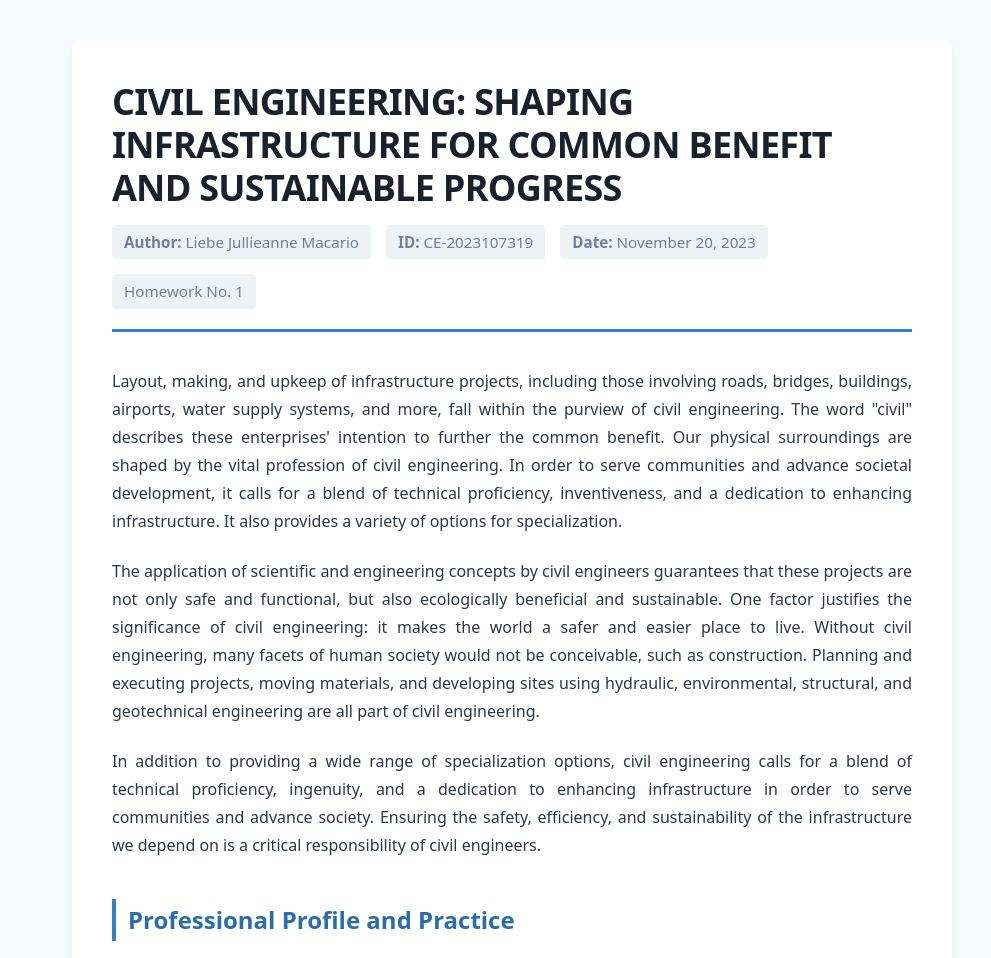
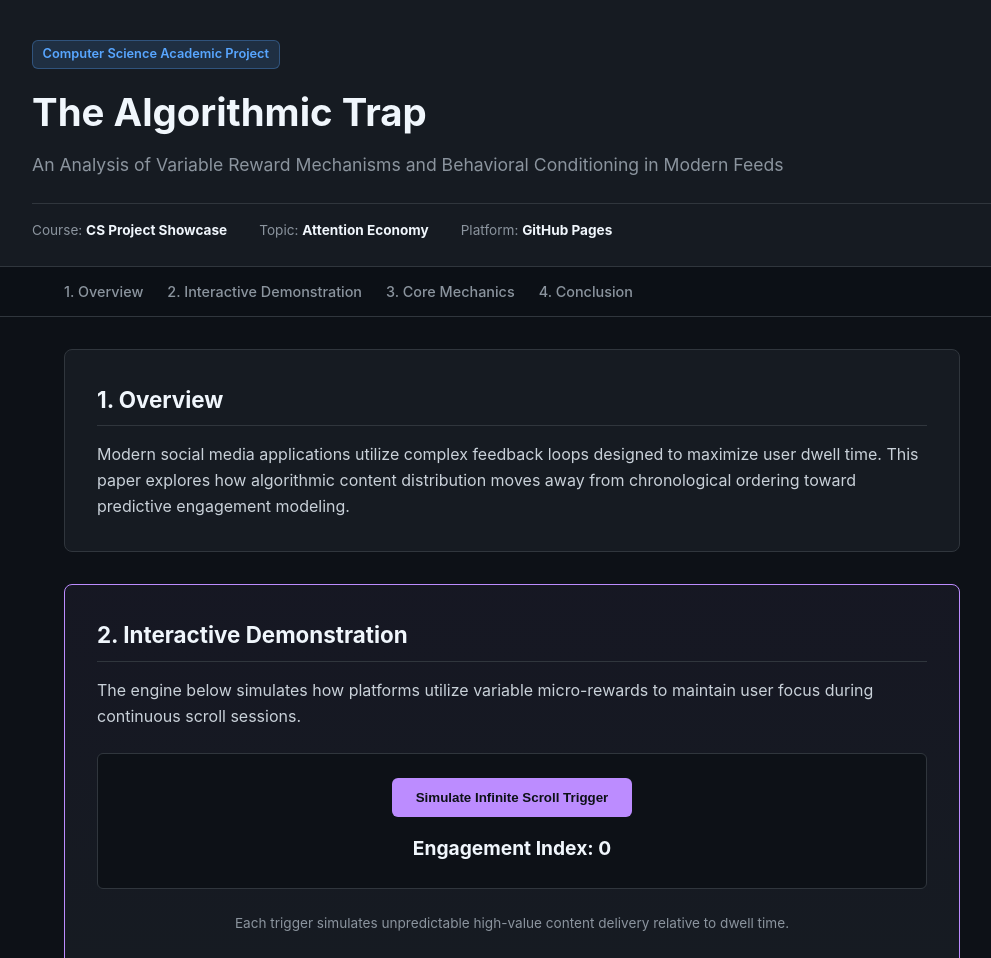
Before and after one commit to liebejullieannemacario/CS30-8P-docs, a plain HTML site: page index.html in a window 1280 px wide. Shown: the top 958 px of the page, without its empty margins (128-1119 px from the left). Drawn offline with Linux system fonts and the light colour scheme.

Commit message:
Update content

```diff
--- a/index.html
+++ b/index.html
@@ -3,192 +3,271 @@
 <head>
   <meta charset="UTF-8">
   <meta name="viewport" content="width=device-width, initial-scale=1.0">
-    <meta name="description" content="Civil Engineering: Shaping infrastructure for common benefit and sustainable progress.">
-    <title>Civil Engineering: Sustainable Progress</title>
+  <title>The Algorithmic Trap | Academic Project Showcase</title>
   <style>
+    :root {
+      --bg: #0d1117;
+      --card-bg: #161b22;
+      --border: #30363d;
+      --accent: #58a6ff;
+      --accent-purple: #bc8cff;
+      --text: #c9d1d9;
+      --text-bold: #f0f6fc;
+      --text-muted: #8b949e;
+    }
+
+    * { box-sizing: border-box; margin: 0; padding: 0; }
+
     body {
-            font-family: system-ui, -apple-system, BlinkMacSystemFont, 'Segoe UI', Roboto, Oxygen, Ubuntu, Cantarell, sans-serif;
-            line-height: 1.75;
-            color: #2d3748;
-            background-color: #f7fafc;
-            margin: 0;
-            padding: 0;
+      font-family: -apple-system, BlinkMacSystemFont, "Segoe UI", Roboto, Helvetica, Arial, sans-serif;
+      background-color: var(--bg);
+      color: var(--text);
+      line-height: 1.6;
     }
-        .main-container {
-            max-width: 800px;
-            margin: 40px auto;
-            padding: 40px;
-            background-color: #ffffff;
+
+    /* Top Metadata Header */
+    header {
+      background: var(--card-bg);
+      border-bottom: 1px solid var(--border);
+      padding: 2.5rem 2rem 1.5rem;
+    }
+
+    .header-container {
+      max-width: 960px;
+      margin: 0 auto;
+    }
+
+    .meta-badge {
+      display: inline-block;
+      background: rgba(88, 166, 255, 0.15);
+      color: var(--accent);
+      border: 1px solid rgba(88, 166, 255, 0.3);
+      padding: 0.2rem 0.6rem;
+      border-radius: 6px;
+      font-size: 0.8rem;
+      font-weight: 600;
+      margin-bottom: 0.8rem;
+    }
+
+    h1 {
+      font-size: 2.4rem;
+      color: var(--text-bold);
+      margin-bottom: 0.5rem;
+    }
+
+    .subtitle {
+      color: var(--text-muted);
+      font-size: 1.1rem;
+      margin-bottom: 1.5rem;
+    }
+
+    .author-bar {
+      display: flex;
+      gap: 2rem;
+      font-size: 0.85rem;
+      color: var(--text-muted);
+      border-top: 1px solid var(--border);
+      padding-top: 1rem;
+    }
+
+    .author-bar span strong { color: var(--text-bold); }
+
+    /* Sticky Navigation */
+    nav {
+      position: sticky;
+      top: 0;
+      background: rgba(13, 17, 23, 0.9);
+      backdrop-filter: blur(8px);
+      border-bottom: 1px solid var(--border);
+      z-index: 10;
+    }
+
+    .nav-container {
+      max-width: 960px;
+      margin: 0 auto;
+      display: flex;
+      gap: 1.5rem;
+      padding: 0.8rem 2rem;
+    }
+
+    .nav-container a {
+      color: var(--text-muted);
+      text-decoration: none;
+      font-size: 0.9rem;
+      font-weight: 500;
+      transition: color 0.2s;
+    }
+
+    .nav-container a:hover { color: var(--accent); }
+
+    /* Page Layout */
+    main {
+      max-width: 960px;
+      margin: 2rem auto 4rem;
+      padding: 0 2rem;
+    }
+
+    .section-card {
+      background: var(--card-bg);
+      border: 1px solid var(--border);
       border-radius: 8px;
-            box-shadow: 0 4px 6px rgba(0, 0, 0, 0.05);
+      padding: 2rem;
+      margin-bottom: 2rem;
     }
-        header {
-            border-bottom: 3px solid #3182ce;
-            padding-bottom: 20px;
-            margin-bottom: 35px;
+
+    .section-card h2 {
+      font-size: 1.4rem;
+      color: var(--text-bold);
+      margin-bottom: 1rem;
+      border-bottom: 1px solid var(--border);
+      padding-bottom: 0.5rem;
     }
-        h1 {
-            font-size: 2.25rem;
-            color: #1a202c;
-            line-height: 1.2;
-            margin: 0 0 15px 0;
-            text-transform: uppercase;
-            letter-spacing: -0.02em;
+
+    /* Interactive Demo Section */
+    .interactive-card {
+      border: 1px solid var(--accent-purple);
+      background: linear-gradient(180deg, rgba(188, 140, 255, 0.05) 0%, var(--card-bg) 100%);
     }
-        .meta-data {
-            color: #718096;
-            font-size: 0.95rem;
+
+    .demo-controls {
       display: flex;
-            flex-wrap: wrap;
-            gap: 15px;
+      flex-direction: column;
+      align-items: center;
+      gap: 1rem;
+      margin: 1.5rem 0;
+      padding: 1.5rem;
+      background: var(--bg);
+      border: 1px solid var(--border);
+      border-radius: 6px;
     }
-        .meta-item {
-            background-color: #edf2f7;
-            padding: 4px 12px;
-            border-radius: 4px;
-            font-weight: 500;
+
+    .btn-action {
+      background: var(--accent-purple);
+      color: #0d1117;
+      border: none;
+      padding: 0.75rem 1.5rem;
+      font-weight: 700;
+      border-radius: 6px;
+      cursor: pointer;
+      transition: opacity 0.2s;
     }
-        h2 {
-            font-size: 1.5rem;
-            color: #2b6cb0;
-            margin-top: 40px;
-            border-left: 4px solid #3182ce;
-            padding-left: 12px;
+
+    .btn-action:hover { opacity: 0.9; }
+
+    .score-display {
+      font-size: 1.2rem;
+      font-weight: 700;
+      color: var(--text-bold);
     }
-        p {
-            margin-bottom: 22px;
-            text-align: justify;
+
+    /* Data Highlights */
+    .grid {
+      display: grid;
+      grid-template-columns: repeat(auto-fit, minmax(250px, 1fr));
+      gap: 1rem;
+      margin-top: 1rem;
     }
-        .interactive-showcase {
-            background-color: #ebf8ff;
-            border: 1px solid #bee3f8;
+
+    .grid-item {
+      background: var(--bg);
+      border: 1px solid var(--border);
+      padding: 1rem;
       border-radius: 6px;
-            padding: 25px;
-            margin: 35px 0;
     }
-        .interactive-showcase h3 {
-            margin-top: 0;
-            color: #2b6cb0;
+
+    .grid-item h3 {
+      font-size: 1rem;
+      color: var(--accent);
+      margin-bottom: 0.4rem;
     }
-        .btn-grid {
-            display: flex;
-            flex-wrap: wrap;
-            gap: 10px;
-            margin-bottom: 20px;
-        }
-        .discipline-btn {
-            background-color: #ffffff;
-            border: 1px solid #90cdf4;
-            color: #2b6cb0;
-            padding: 8px 14px;
-            border-radius: 4px;
-            cursor: pointer;
-            font-weight: 600;
-            transition: all 0.2s ease;
-        }
-        .discipline-btn:hover {
-            background-color: #ebf8ff;
-            transform: translateY(-1px);
-        }
-        .discipline-btn.active {
-            background-color: #3182ce;
-            color: #ffffff;
-            border-color: #3182ce;
-        }
-        .display-panel {
-            background-color: #ffffff;
-            padding: 15px 20px;
-            border-radius: 4px;
-            border: 1px solid #e2e8f0;
-            min-height: 80px;
-            font-style: italic;
-            color: #4a5568;
-        }
-        .reference-list {
-            margin-top: 50px;
-            padding-top: 20px;
-            border-top: 1px solid #e2e8f0;
-            font-size: 0.9rem;
-            color: #4a5568;
-        }
-        .reference-item {
-            margin-bottom: 15px;
-            padding-left: 20px;
-            text-indent: -20px;
-        }
-        .reference-item a {
-            color: #3182ce;
-            text-decoration: none;
+
+    footer {
+      text-align: center;
+      padding: 2rem;
+      color: var(--text-muted);
+      font-size: 0.85rem;
+      border-top: 1px solid var(--border);
     }
   </style>
 </head>
 <body>
-    <div class="main-container">
+
+  <!-- Header -->
   <header>
-            <h1>Civil Engineering: Shaping Infrastructure for Common Benefit and Sustainable Progress</h1>
-            <div class="meta-data">
-                <span class="meta-item"><strong>Author:</strong> Liebe Jullieanne Macario</span>
-                <span class="meta-item"><strong>ID:</strong> CE-2023107319</span>
-                <span class="meta-item"><strong>Date:</strong> November 20, 2023</span>
-                <span class="meta-item">Homework No. 1</span>
+    <div class="header-container">
+      <span class="meta-badge">Computer Science Academic Project</span>
+      <h1>The Algorithmic Trap</h1>
+      <p class="subtitle">An Analysis of Variable Reward Mechanisms and Behavioral Conditioning in Modern Feeds</p>
+      <div class="author-bar">
+        <span>Course: <strong>CS Project Showcase</strong></span>
+        <span>Topic: <strong>Attention Economy</strong></span>
+        <span>Platform: <strong>GitHub Pages</strong></span>
+      </div>
     </div>
   </header>
+
+  <!-- Navigation -->
+  <nav>
+    <div class="nav-container">
+      <a href="#overview">1. Overview</a>
+      <a href="#demo">2. Interactive Demonstration</a>
+      <a href="#mechanics">3. Core Mechanics</a>
+      <a href="#conclusion">4. Conclusion</a>
+    </div>
+  </nav>
+
+  <!-- Content -->
   <main>
-            <p>Layout, making, and upkeep of infrastructure projects, including those involving roads, bridges, buildings, airports, water supply systems, and more, fall within the purview of civil engineering. The word "civil" describes these enterprises' intention to further the common benefit. Our physical surroundings are shaped by the vital profession of civil engineering. In order to serve communities and advance societal development, it calls for a blend of technical proficiency, inventiveness, and a dedication to enhancing infrastructure. It also provides a variety of options for specialization.</p>
-            <p>The application of scientific and engineering concepts by civil engineers guarantees that these projects are not only safe and functional, but also ecologically beneficial and sustainable. One factor justifies the significance of civil engineering: it makes the world a safer and easier place to live. Without civil engineering, many facets of human society would not be conceivable, such as construction. Planning and executing projects, moving materials, and developing sites using hydraulic, environmental, structural, and geotechnical engineering are all part of civil engineering.</p>
-            <p>In addition to providing a wide range of specialization options, civil engineering calls for a blend of technical proficiency, ingenuity, and a dedication to enhancing infrastructure in order to serve communities and advance society. Ensuring the safety, efficiency, and sustainability of the infrastructure we depend on is a critical responsibility of civil engineers.</p>
-            <h2>Professional Profile and Practice</h2>
-            <p>An expert in the planning, building, and upkeep of diverse infrastructure projects and systems is known as a civil engineer. Planning, analyzing, and supervising the construction of buildings, bridges, highways, dams, airports, and water supply systems are among the constructions they manage. Civil engineers make ensuring that projects are safe, ecologically friendly, practical, and sustainable by using scientific and engineering concepts.</p>
-            <p>They are essential to the project at every level, overseeing construction, producing comprehensive drawings, conducting feasibility studies, and making sure regulations are followed. They also require fundamental knowledge in geotechnical engineering, materials science, structural mechanics, and other related fields. Urban planners, construction teams, and architects work together with civil engineers. They are experts in geotechnical engineering, materials science, structural mechanics, and related fields. Decision-making and problem-solving abilities are essential as they tackle difficult problems and come up with creative solutions while taking the cost, safety, and environmental effects into account.</p>
+    <section id="overview" class="section-card">
+      <h2>1. Overview</h2>
+      <p>Modern social media applications utilize complex feedback loops designed to maximize user dwell time. This paper explores how algorithmic content distribution moves away from chronological ordering toward predictive engagement modeling.</p>
+    </section>
 
-            <section class="interactive-showcase">
-                <h3>Interactive Discipline Explorer</h3>
-                <p>Click any core civil engineering discipline branch discussed in the paper below to reveal its professional scope instantly:</p>
-                <div class="btn-grid">
-                    <button class="discipline-btn" onclick="showDiscipline('construction', this)">Construction Engineering</button>
-                    <button class="discipline-btn" onclick="showDiscipline('structural', this)">Structural Engineering</button>
-                    <button class="discipline-btn" onclick="showDiscipline('geotechnical', this)">Geotechnical Engineering</button>
-                    <button class="discipline-btn" onclick="showDiscipline('transportation', this)">Transportation Engineering</button>
-                    <button class="discipline-btn" onclick="showDiscipline('environmental', this)">Environmental Engineering</button>
-                    <button class="discipline-btn" onclick="showDiscipline('water', this)">Water Resources Engineering</button>
-                    <button class="discipline-btn" onclick="showDiscipline('coastal', this)">Coastal Engineering</button>
+    <section id="demo" class="section-card interactive-card">
+      <h2>2. Interactive Demonstration</h2>
+      <p>The engine below simulates how platforms utilize variable micro-rewards to maintain user focus during continuous scroll sessions.</p>
+
+      <div class="demo-controls">
+        <button class="btn-action" onclick="triggerEngagement()">Simulate Infinite Scroll Trigger</button>
+        <div class="score-display" id="score">Engagement Index: 0</div>
       </div>
-                <div id="discipline-text" class="display-panel">
-                    Click a specialization button above to load raw data definitions dynamically.
+      <p style="font-size: 0.85rem; color: var(--text-muted); text-align: center;">Each trigger simulates unpredictable high-value content delivery relative to dwell time.</p>
+    </section>
+
+    <section id="mechanics" class="section-card">
+      <h2>3. Core Mechanics</h2>
+      <p>Algorithmic platforms measure precise user telemetry to calculate engagement probabilities:</p>
+      <div class="grid">
+        <div class="grid-item">
+          <h3>Dwell Time</h3>
+          <p>The exact duration a user pauses over a post, regardless of direct interaction.</p>
+        </div>
+        <div class="grid-item">
+          <h3>Interaction Velocity</h3>
+          <p>How quickly a post receives engagement immediately following publication.</p>
+        </div>
+        <div class="grid-item">
+          <h3>Predictive Clustering</h3>
+          <p>Grouping content feeds based on real-time behavior pattern matches.</p>
+        </div>
       </div>
     </section>
 
-            <h2>Historical Roots</h2>
-            <p>When people began to give up their nomadic lifestyles and build shelters, the earliest known applications of civil engineering may have begun in ancient Egypt, the Indus Valley civilization, and Mesopotamia (ancient Iraq) between 4000 and 2000 BC. Engineers have worked in peaceful fields from the beginning of time, and several examples of ancient and medieval civil engineering projects demonstrate a history of creative ingenuity and relentless experimentation.</p>
-            <p>The Bridge and Highway Corps, which was founded in France in 1716 and gave rise to the École Nationale des Ponts et Chaussées (or "National School of Bridges and Highways") in 1747, is considered to be the earliest example of civil engineering as a distinct academic field. Leading British engineers learnt to study French so they could comprehend the books its professors wrote, which went on to become standard works on the mechanics of materials, machines, and hydraulics. The nonmilitary engineer rose to the front of the stage as expert information was codified and articulated, and as design and computation replaced empirical formulas and rules of thumb. Civil engineers were once skilled artisans, stonemasons, millwrights, toolmakers, and instrument makers who were frequently self-taught.</p>
-
-            <h2>Discipline Framework and Recognition</h2>
-            <p>The wide area of civil engineering includes many sub-disciplines. The following requirements must be met for civil engineering to be recognized as a profession: a minimum of ten years of experience in civil engineering practice; graduation with a degree from an officially recognized and duly constituted school, institute, college, or university; and registration as a civil engineer with the relevant regulatory body.</p>
-
-            <section class="reference-list">
-                <h3>References</h3>
-                <div class="reference-item">Encyclopædia Britannica, inc. (2023, October 30). <em>Civil Engineering</em>. <a href="https://britannica.com" target="_blank" rel="noopener noreferrer">Link</a></div>
-                <div class="reference-item">Lucas, J. (2014, August 29). <em>What is civil engineering?</em>. <a href="https://livescience.com" target="_blank" rel="noopener noreferrer">Link</a></div>
-                <div class="reference-item">Civil and Environmental Engineering - UNSW Sydney. <a href="https://unsw.edu.au" target="_blank" rel="noopener noreferrer">Link</a></div>
+    <section id="conclusion" class="section-card">
+      <h2>4. Conclusion</h2>
+      <p>Understanding these algorithmic structures is essential for developing healthier digital habits and designing ethical user interfaces in web development.</p>
     </section>
   </main>
-    </div>
+
+  <footer>
+    <p>Academic Showcase Project • Hosted on GitHub Pages</p>
+  </footer>
 
   <script>
-        const descriptions = {
-            construction: "Focuses on the design, development, and upkeep of structures like roads, bridges, and buildings.",
-            structural: "In charge of planning and assessing structures to make sure they are capable of withstanding the loads and stresses they will encounter.",
-            geotechnical: "Studies the behavior of earth materials and how it impacts the building of structures.",
-            transportation: "Manages the planning, building, and upkeep of transportation infrastructure, including roads, airports, and trains.",
-            environmental: "Responsible for creating and executing solutions for environmental issues including water and air pollution.",
-            water: "Responsible for the management and development of water resources, including lakes, rivers, and groundwater.",
-            coastal: "Charged with creating buildings to shield coastlines from erosion and flooding."
-        };
-        function showDiscipline(key, clickedBtn) {
-            document.getElementById('discipline-text').innerText = descriptions[key];
-            const buttons = document.querySelectorAll('.discipline-btn');
-            buttons.forEach(btn => btn.classList.remove('active'));
-            clickedBtn.classList.add('active');
+    let score = 0;
+    function triggerEngagement() {
+      score += 25;
+      document.getElementById('score').innerText = 'Engagement Index: ' + score + ' PTS';
     }
   </script>
 </body>
```
Lines whose indentation alone changed are shown as unchanged.
